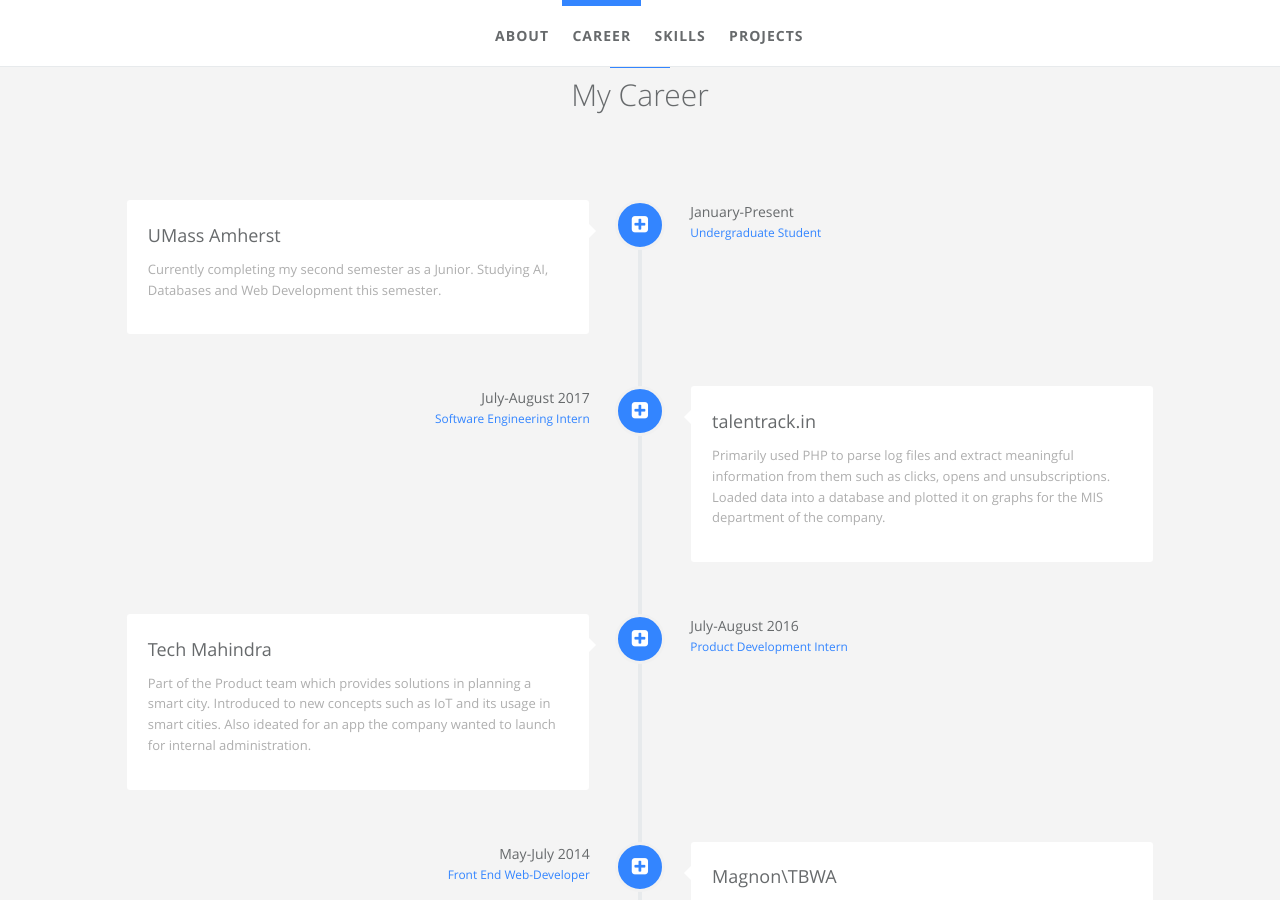
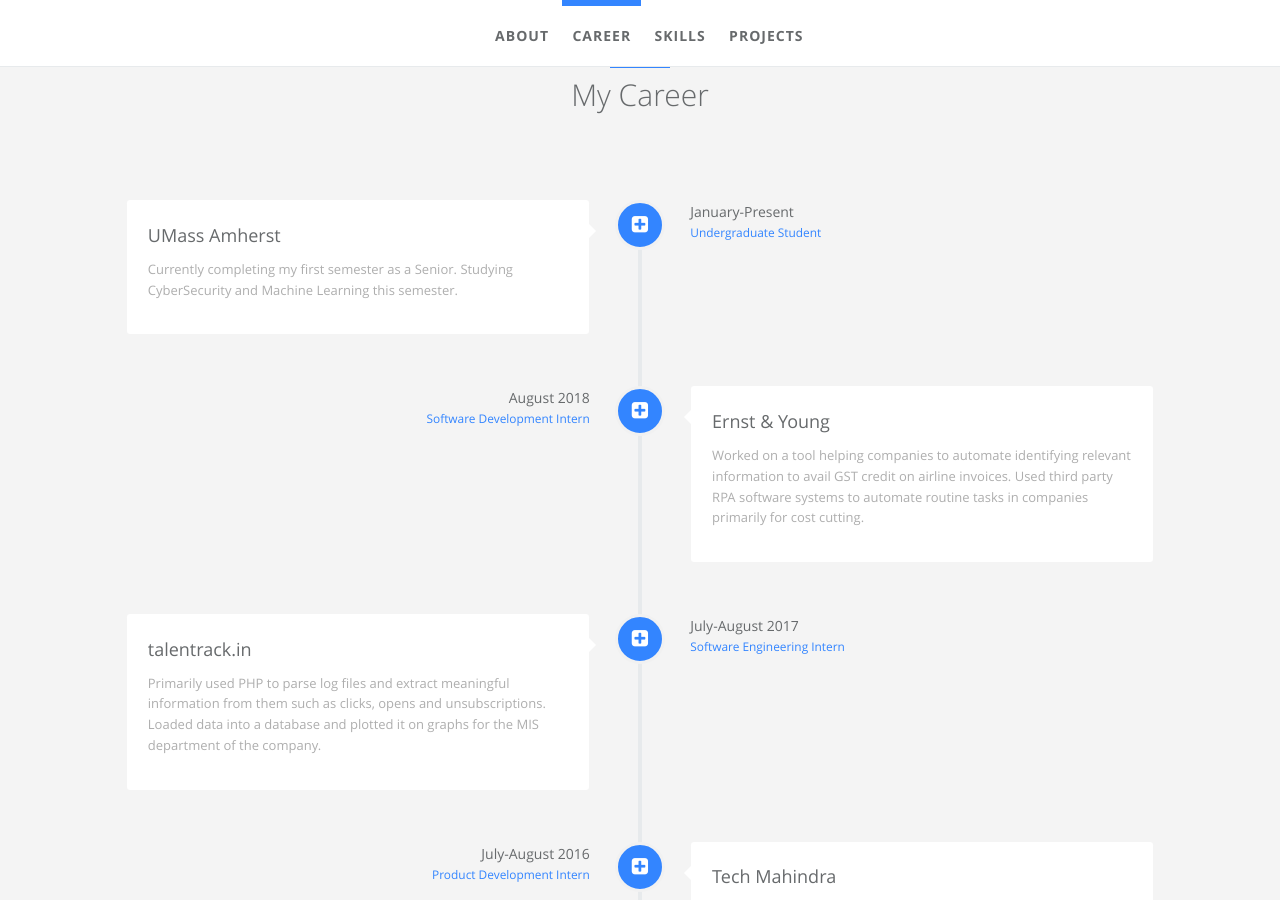
Before and after one commit to vedantpuri/vedantpuri.github.io, a Jekyll site: the page built from index.html, in a window 1280 px wide and 900 px high, scrolled down 817 px. Built offline with Jekyll 4.4.1, drawn with Linux system fonts in a browser that asks for light colours.

Commit message:
Update info + Add new Resumé

```diff
--- a/_data/index/careers.yml
+++ b/_data/index/careers.yml
@@ -4,7 +4,7 @@
     detail: UMass Amherst
     i18n: company_c
   desc:
-    detail: Currently completing my second semester as a Junior. Studying AI, Databases and Web Development this semester.
+    detail: Currently completing my first semester as a Senior. Studying CyberSecurity and Machine Learning this semester.
     i18n: company_c_desc
   date:
     detail: January-Present
@@ -13,6 +13,21 @@
     detail: Undergraduate Student
     i18n: company_c_job
   icon: fa-plus-square
+
+- name:
+    detail: Ernst & Young
+    i18n: company_a
+  desc:
+    detail: Worked on a tool helping companies to automate identifying relevant information to avail GST credit on airline invoices. Used third party RPA software systems to automate routine tasks in companies primarily for cost cutting.
+    i18n: company_a_desc
+  date:
+    detail: August 2018
+    i18n: company_a_date
+  job:
+    detail: Software Development Intern
+    i18n: company_a_job
+  icon: fa-plus-square
+
 - name:
     detail: talentrack.in
     i18n: company_c
@@ -26,6 +41,7 @@
     detail: Software Engineering Intern
     i18n: company_c_job
   icon: fa-plus-square
+
 - name:
     detail: Tech Mahindra
     i18n: company_a
```
Also changed, not shown: 1 other file.
